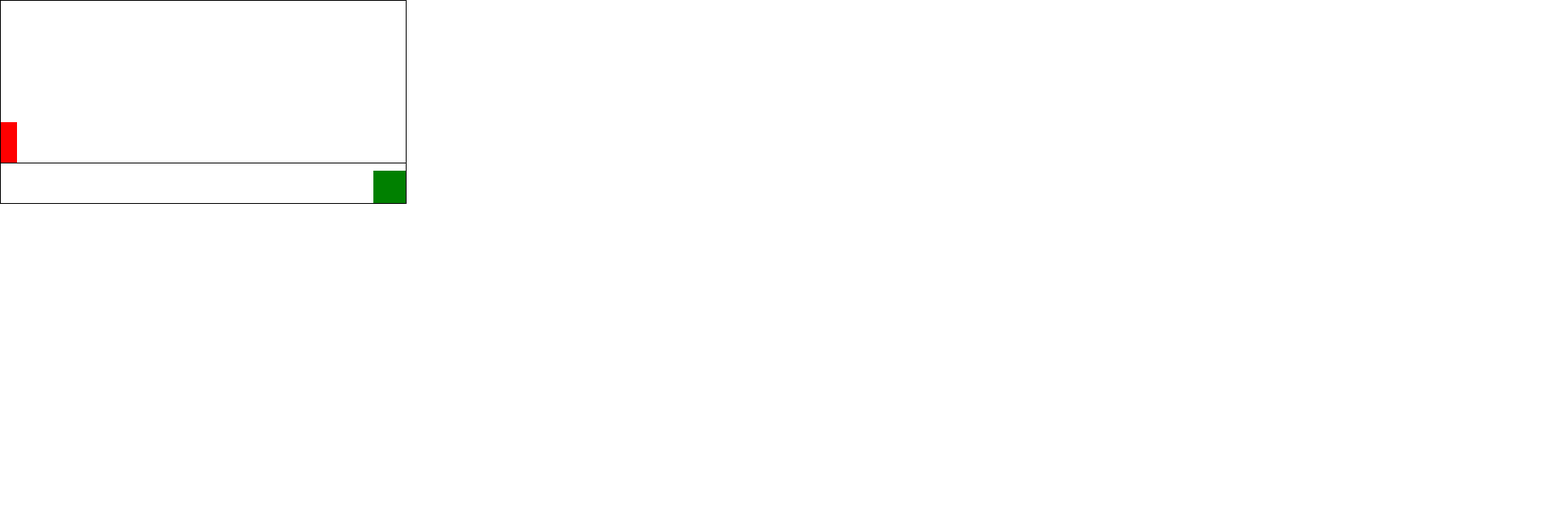
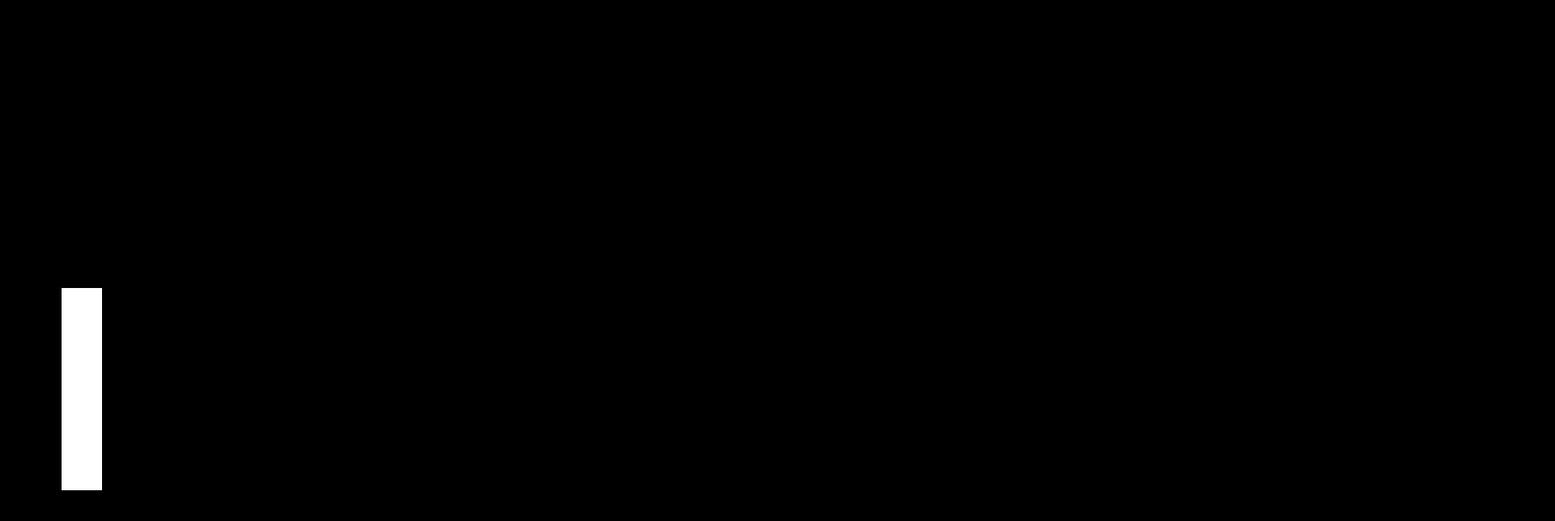
Before and after one commit to ShellHacks2020BOTS/pong-over-web, a plain HTML site: page Template/index.html in a window 1280 px wide. Shown: the whole page at 81% size, 1920 px wide, since content can reach past the window. Drawn offline with Linux system fonts and the light colour scheme.

Commit message:
Pong layout

```diff
--- a/Template/index.html
+++ b/Template/index.html
@@ -7,7 +7,7 @@
 </head>
 <body>
     <div id="game">
-        <div id="character"></div>
+        <div id="leftPaddle"></div>
     </div>
     <div id="enemyarea">
         <div id="block"></div>
--- a/Template/style.css
+++ b/Template/style.css
@@ -5,28 +5,30 @@
 
 #game
 {
-    width: 500px;
-    height: 200px;
+    width: 1918px;
+    height: 965px;
+    background-color: black;
     border: 1px solid black;
 }
 
-#enemyarea
+#leftPaddle
 {
-    position: absolute;
-    left: 0px;
-    top: 0px;
-    width: 500px;
+    width: 50px;
     height: 250px;
-    border: 1px solid black;
+    background-color: white;
+    position: relative;
+    left: 75px;
+    top: 355px;
 }
 
-#character
+#rightPaddle
 {
-    width: 20px;
-    height: 50px;
-    background-color: red;
+    width: 50px;
+    height: 250px;
+    background-color: white;
     position: relative;
-    top: 150px;
+    left: 915px;
+    top: 355px;
 }
 
 .animate
@@ -41,28 +43,3 @@
     70%{top: 100px;}
     100%{top: 150px;}
 }
-
-#block
-{
-    width: 40px;
-    height: 40px;
-    background-color: blue;
-    position: relative;
-    top: 210px;
-    left: 460px;
-    animation: block 1s infinite linear;
-}
-
-@keyframes block
-{
-    0%{left:460px;}
-    100%{left:-80px;}
-}
-
-@keyframes blockUp
-{
-    0%{top: 210px;}
-    30%{top: 160px;}
-    70%{top: 160px;}
-    100%{top: 210px;}
-}
```
